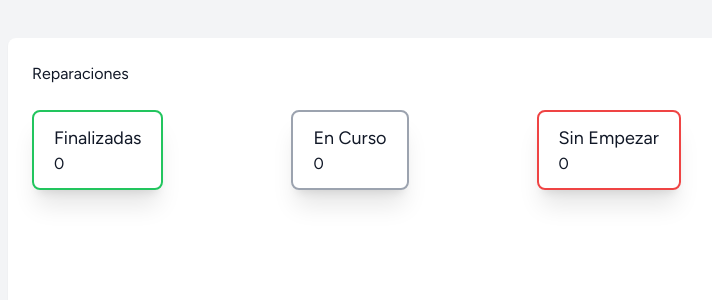
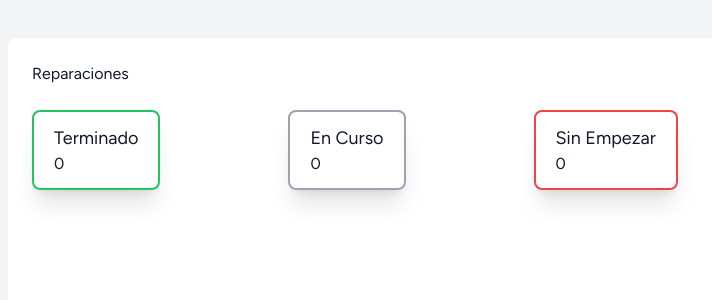
Before and after one commit to krlocho/wipeout_fct, a Laravel app: page /dashboard in a window 1280 px wide. Shown: the part 148-448 px from the top of the page, without its empty margins (24-736 px from the left). Run offline with Laravel 12, Linux system fonts and the light colour scheme; the visitor is signed in with stand-in values (Sample User, id 1); data comes from the database, SQL or seed files in the repository; style sheets or scripts are compiled from the project's sources.

Commit message:
adjusting db migrations

```diff
--- a/database/factories/ReparacionFactory.php
+++ b/database/factories/ReparacionFactory.php
@@ -27,7 +27,7 @@ class ReparacionFactory extends Factory
             'Reparacion' => $this->faker->word,
             'Fecha_llegada' => $this->faker->date(),
             'Precio' => $this->faker->randomNumber(2),
-            'Estado' => $this->faker->randomElement(['Finalizada', 'En proceso', 'Sin empezar']),
+            'Estado' => $this->faker->randomElement(['Terminado', 'En proceso', 'Sin empezar']),
             'Cliente_id' => Cliente::inRandomOrder()->first()->id,
             'Tabla_id' => Tabla::inRandomOrder()->first()->id, // Usa un usuario existente
             'User_id' => User::inRandomOrder()->first()->id, // Usa un usuario existente
--- a/resources/views/components/dings-state.blade.php
+++ b/resources/views/components/dings-state.blade.php
@@ -2,7 +2,7 @@
     <h2>Reparaciones</h2>
     <div class="flex gap-32 repair-status">
         <a href="{{ route('reparaciones.estado', 'Terminado') }}" class="justify-between px-5 py-3 duration-200 border-2 border-green-500 rounded-lg shadow-xl hover:text-white hover:bg-green-900 hover:border-green-900 hover:delay-200 status-item">
-            <h3 class="text-lg ">Finalizadas</h3>
+            <h3 class="text-lg ">Terminado</h3>
             <p>{{ $completedRepairs }}</p>
         </a>
         <a href="{{ route('reparaciones.estado', 'En Proceso') }}" class="justify-between px-5 py-3 duration-200 border-2 border-gray-400 rounded-lg shadow-xl status-item hover:bg-gray-500 hover:border-gray-500 hover:delay-200">
```
Also changed, not shown: database/migrations/2024_04_16_115711_create_tablas_table.php, database/migrations/2024_06_16_125308_add_foreign_keys_to_clientes_table.php.
